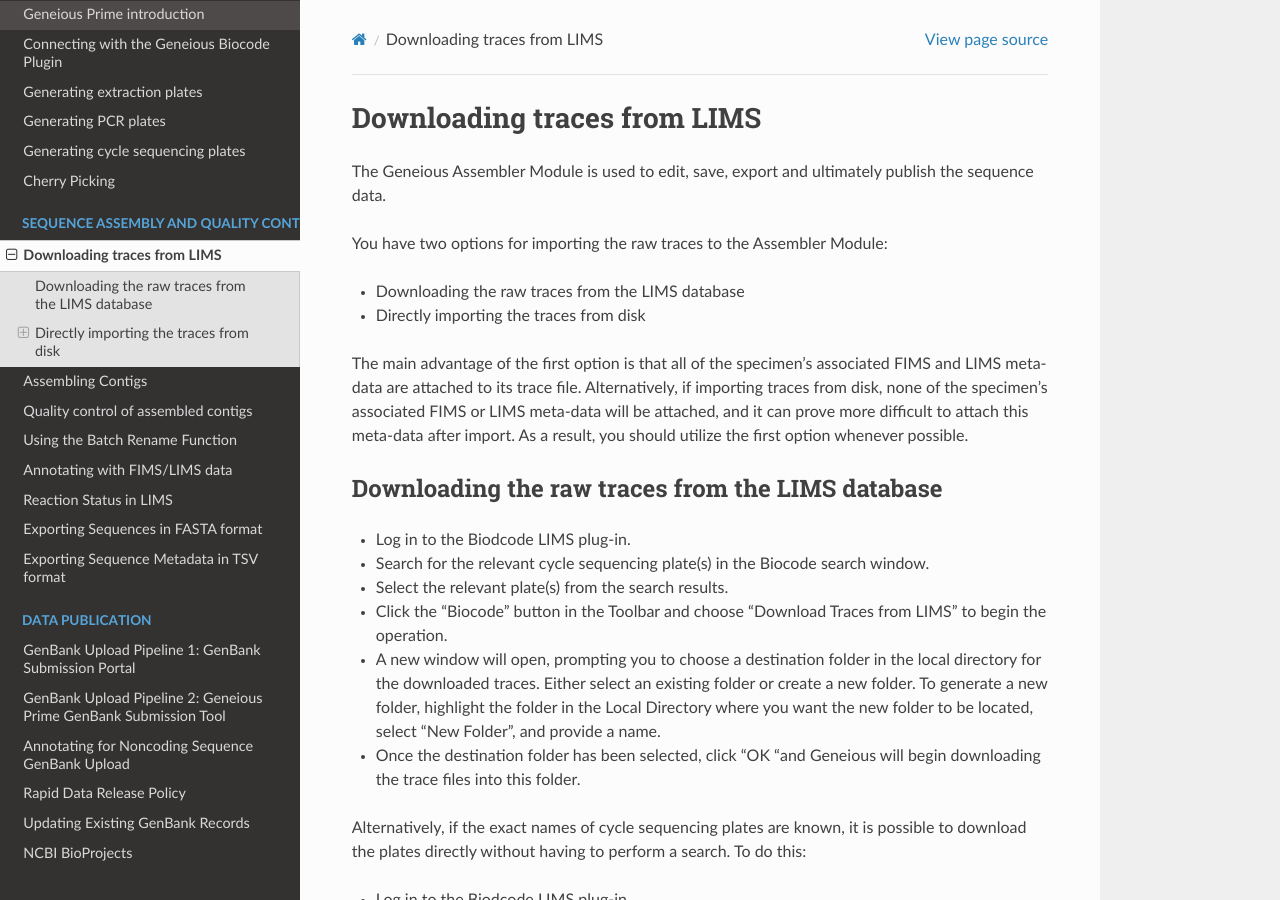
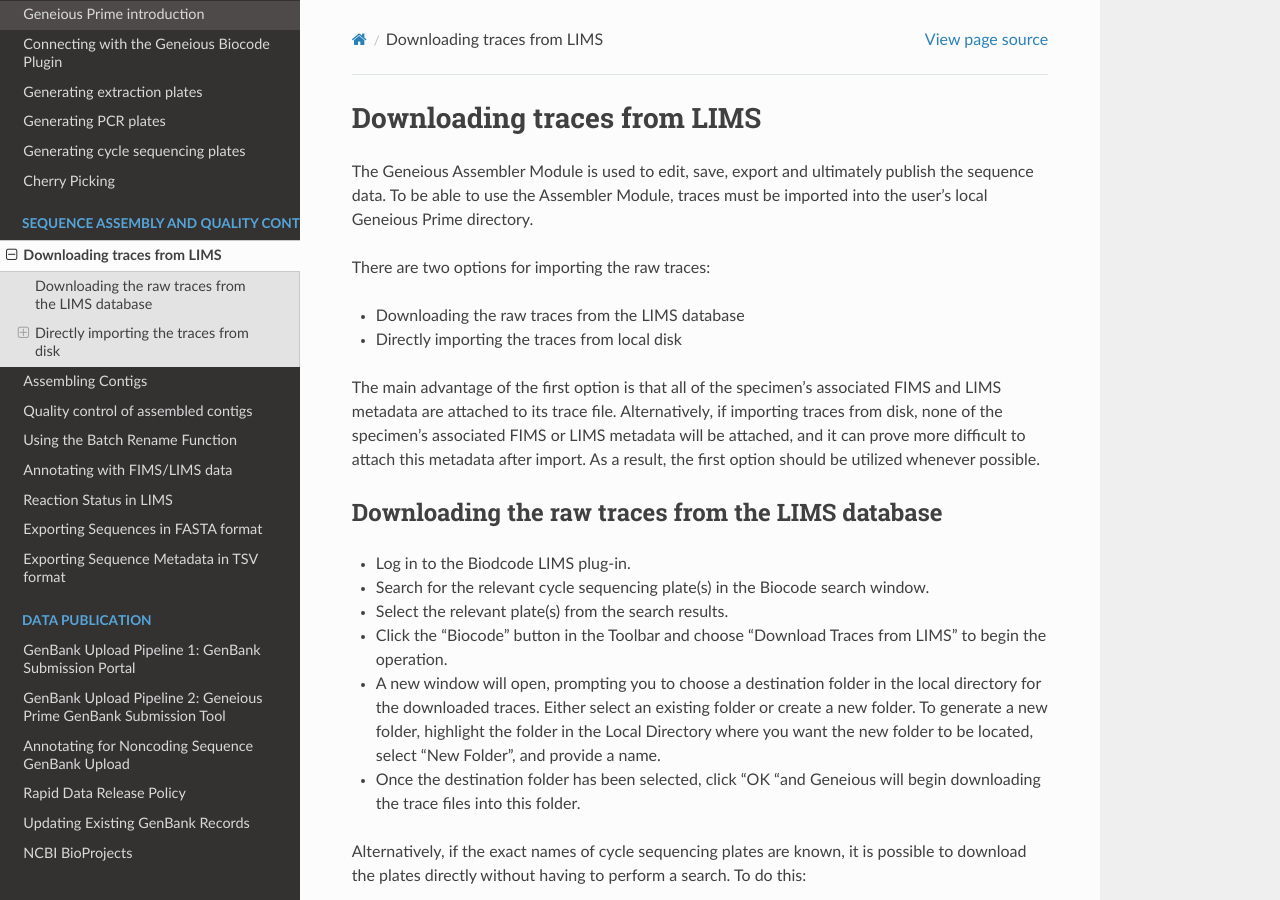
Before and after one commit to SIBarcodeNetwork/ReadtheDocsMaster, a Sphinx documentation site: the page built from Docs/downloading_traces.rst, in a window 1280 px wide and 900 px high. Built offline with Sphinx 7.4.7 and the Read the Docs theme 2.0.0, drawn with Linux system fonts in a browser that asks for light colours.

Commit message:
Update downloading_traces.rst

```diff
--- a/Docs/downloading_traces.rst
+++ b/Docs/downloading_traces.rst
@@ -3,14 +3,14 @@
 Downloading traces from LIMS
 ============================
 
-The Geneious Assembler Module is used to edit, save, export and ultimately publish the sequence data.
+The Geneious Assembler Module is used to edit, save, export and ultimately publish the sequence data. To be able to use the Assembler Module, traces must be imported into the user's local Geneious Prime directory.
 
-You have two options for importing the raw traces to the Assembler Module:
+There are two options for importing the raw traces:
 
 * Downloading the raw traces from the LIMS database
-* Directly importing the traces from disk
+* Directly importing the traces from local disk
 
-The main advantage of the first option is that all of the specimen's associated FIMS and LIMS meta-data are attached to its trace file. Alternatively, if importing traces from disk, none of the specimen's associated FIMS or LIMS meta-data will be attached, and it can prove more difficult to attach this meta-data after import. As a result, you should utilize the first option whenever possible.
+The main advantage of the first option is that all of the specimen's associated FIMS and LIMS metadata are attached to its trace file. Alternatively, if importing traces from disk, none of the specimen's associated FIMS or LIMS metadata will be attached, and it can prove more difficult to attach this metadata after import. As a result, the first option should be utilized whenever possible.
 
 Downloading the raw traces from the LIMS database
 -------------------------------------------------
```
